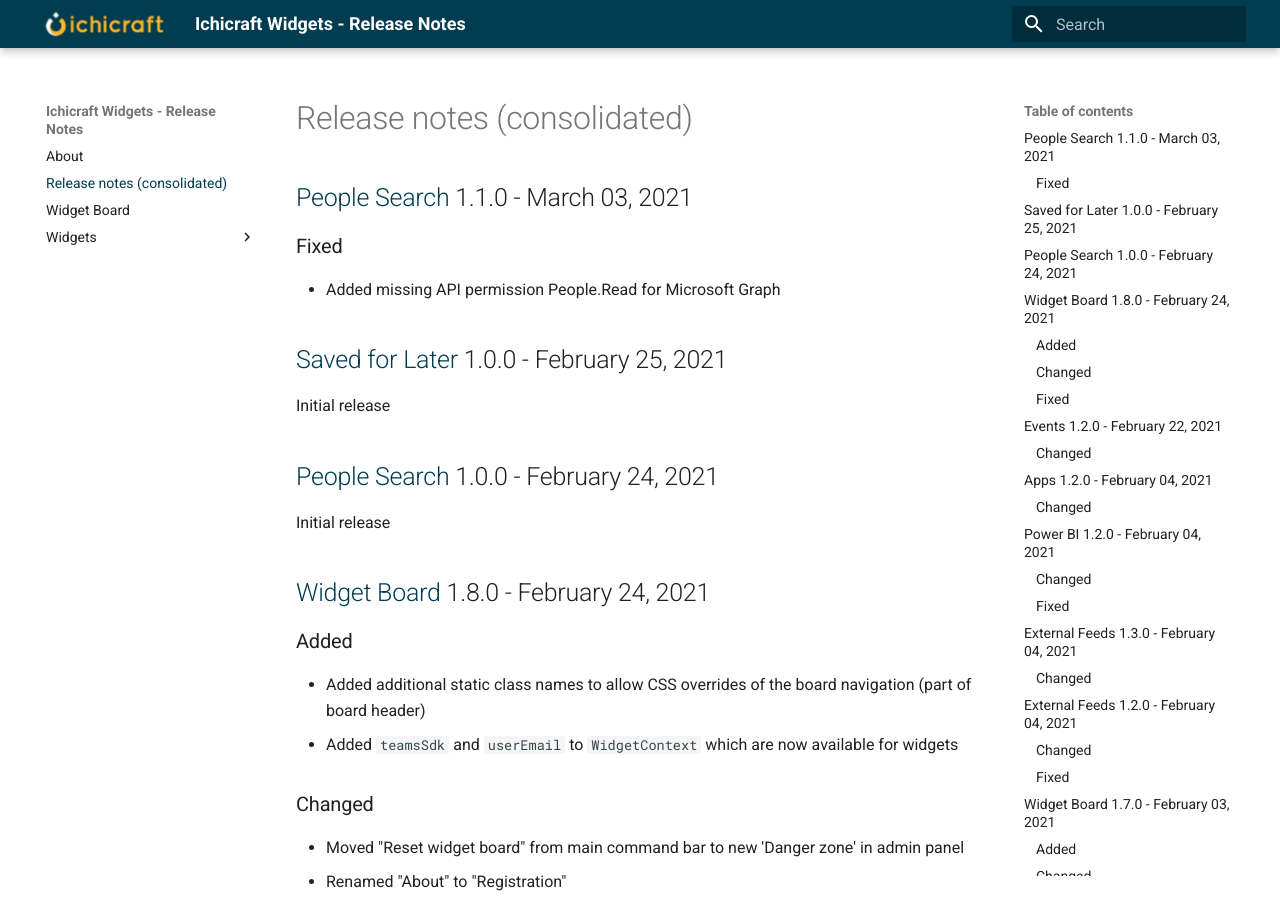
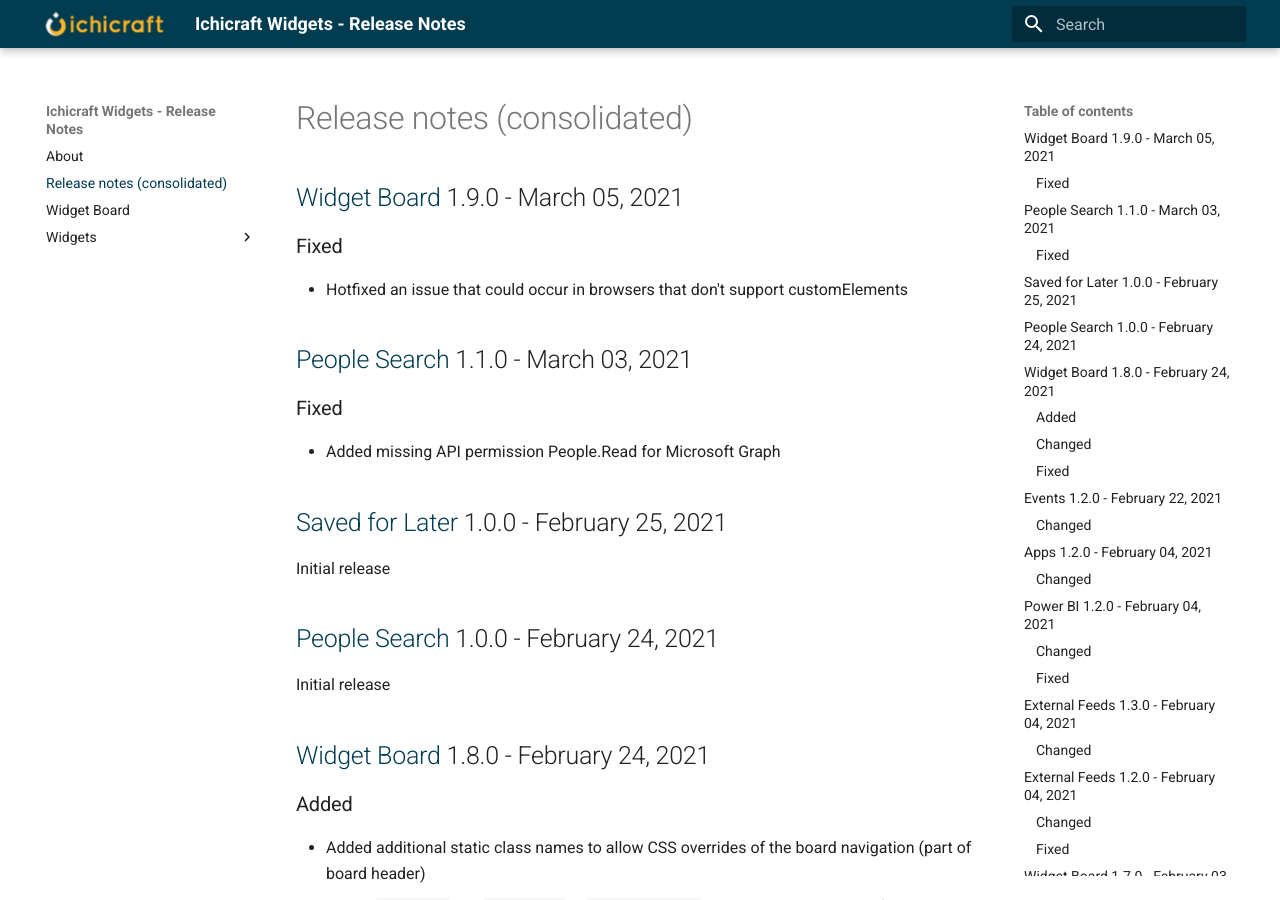
Before and after one commit to ichicraft/widgets-docs, an MkDocs documentation site: the page built from docs/Release-notes-(consolidated).md, in a window 1280 px wide and 900 px high. Built offline with MkDocs 1.6.1 and Material for MkDocs 9.7.7, drawn with Linux system fonts in a browser that asks for light colours.

Commit message:
Release notes updated by BuildService

```diff
--- a/docs/Release-notes-(consolidated).md
+++ b/docs/Release-notes-(consolidated).md
@@ -1,3 +1,8 @@
+## [Widget Board](./Widget Board.md) 1.9.0 - March 05, 2021
+
+### Fixed
+- Hotfixed an issue that could occur in browsers that don&#x27;t support customElements
+
 ## [People Search](./Widgets/People Search.md) 1.1.0 - March 03, 2021
 
 ### Fixed
--- a/docs/Widget Board.md
+++ b/docs/Widget Board.md
@@ -1,3 +1,8 @@
+## 1.9.0 - March 05, 2021
+
+### Fixed
+- Hotfixed an issue that could occur in browsers that don&#x27;t support customElements
+
 ## 1.8.0 - February 24, 2021
 
 ### Added
```
